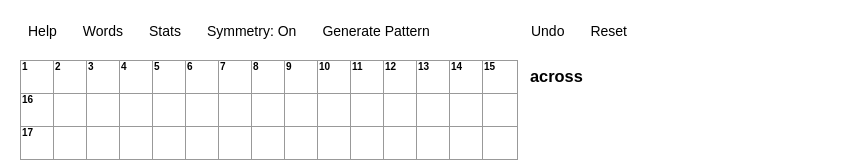
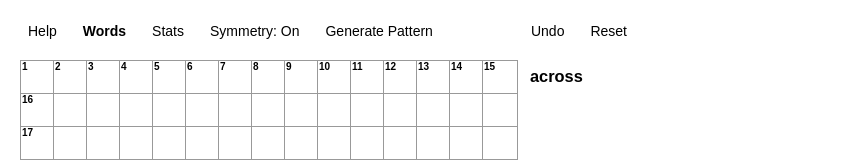
Before and after one commit to tatemunnich/crossword, a React (Create React App) app: page / in a window 1280 px wide. Shown: the top 160 px of the page, without its empty margins (0-843 px from the left). Built offline with nearby package versions, Linux system fonts and the light colour scheme.

Commit message:
final changes before Thursday presentation

```diff
--- a/src/App.css
+++ b/src/App.css
@@ -1,9 +1,6 @@
 .App {
   text-align: center;
 }
-
-
-/*Start from tutorial CSS*/
 
 body {
   font: 14px "Century Gothic", Futura, sans-serif;
@@ -140,7 +137,6 @@ body {
 
 dt {
   float: left;
-  /*font-weight: bold;*/
   text-align: right;
   width: 2.5em;
 }
@@ -187,5 +183,3 @@ h4 {
 .suggestion:hover {
   background: #eee
 }
-
-/*End from tutorial CSS*/
--- a/src/components/Game.js
+++ b/src/components/Game.js
@@ -26,8 +26,6 @@ class Game extends React.Component {
             focusCol: null
         }
     }
-
-    //TODO: change help order, bold menu, maybe fix highlight square on away click
 
     transposeArray(array) {
         // https://stackoverflow.com/questions/17428587/transposing-a-2d-array-in-javascript
@@ -633,6 +631,7 @@ class Game extends React.Component {
                 <div className={"menu"}>
                     <Menu
                         onClick={this.handleMenuClick}
+                        status={this.state.panelControl}
                         symmetrical={this.state.symmetrical}
                     />
                 </div>
--- a/src/components/Menu.js
+++ b/src/components/Menu.js
@@ -5,14 +5,28 @@ import React from "react";
  */
 class Menu extends React.Component {
     render() {
+        const status = this.props.status
         return (
             <div className={"menubar"}>
                 <div className={"menubar-left"}>
-                    <button className={"menu-button"} value={"Help"} onClick={this.props.onClick}>Help</button>
-                    <button className={"menu-button"} value={"Words"} onClick={this.props.onClick}>Words</button>
-                    <button className={"menu-button"} value={"Stats"} onClick={this.props.onClick}>Stats</button>
-                    <button className={"menu-button"} value={"symmetry"} onClick={this.props.onClick}>Symmetry: {this.props.symmetrical? "On" : "Off"}</button>
-                    <button className={"menu-button"} value={"pattern"} onClick={this.props.onClick}>Generate Pattern</button>
+                    <button className={"menu-button"} value={"Help"} onClick={this.props.onClick}
+                            style={{fontWeight: status==="Help"?"bold":"normal"}}>
+                        Help
+                    </button>
+                    <button className={"menu-button"} value={"Words"} onClick={this.props.onClick}
+                            style={{fontWeight: status==="Words"?"bold":"normal"}}>
+                        Words
+                    </button>
+                    <button className={"menu-button"} value={"Stats"} onClick={this.props.onClick}
+                            style={{fontWeight: status==="Stats"?"bold":"normal"}}>
+                        Stats
+                    </button>
+                    <button className={"menu-button"} value={"symmetry"} onClick={this.props.onClick}>
+                        Symmetry: {this.props.symmetrical? "On" : "Off"}
+                    </button>
+                    <button className={"menu-button"} value={"pattern"} onClick={this.props.onClick}>
+                        Generate Pattern
+                    </button>
                 </div>
                 <div className={"menubar-right"}>
                     <button className={"menu-button"} value="undo" onClick={this.props.onClick}>Undo</button>
--- a/src/components/Panel.js
+++ b/src/components/Panel.js
@@ -34,6 +34,7 @@ function HelpPanel() {
             <p>Move around the board with the arrow keys.</p>
             <p>Toggle black squares with the "." key.</p>
             <p>Click the "Words" button to view word suggestions.</p>
+            <p>Press "Stats" to get more information about your puzzle.</p>
             <p>"Symmetry" controls whether a new black square is mirrored.</p>
             <p>Press "Generate Pattern" to load a random blank board.</p>
         </div>
@@ -100,7 +101,7 @@ function WordsPanel(words, labels, onSuggestionClick) {
         <div className={"suggestion-panel"}>
             <div className={"suggestion-word"}>
                 <h3>{labels[0]} across</h3>
-                <h4>{words[0].replaceAll(" ", "-")}</h4>
+                <h4>{words[0].replace(/ /g, "-")}</h4>
             </div>
             <div className={"suggestion-box"} onMouseDown={e => onSuggestionClick(e, true)}>
                 {acrossList}
@@ -108,7 +109,7 @@ function WordsPanel(words, labels, onSuggestionClick) {
             <hr/>
             <div className={"suggestion-word"}>
                 <h3>{labels[1]} down</h3>
-                <h4>{words[1].replaceAll(" ", "-")}</h4>
+                <h4>{words[1].replace(/ /g, "-")}</h4>
             </div>
             <div className={"suggestion-box"} onMouseDown={e => onSuggestionClick(e, false)}>
                 {downList}
```
